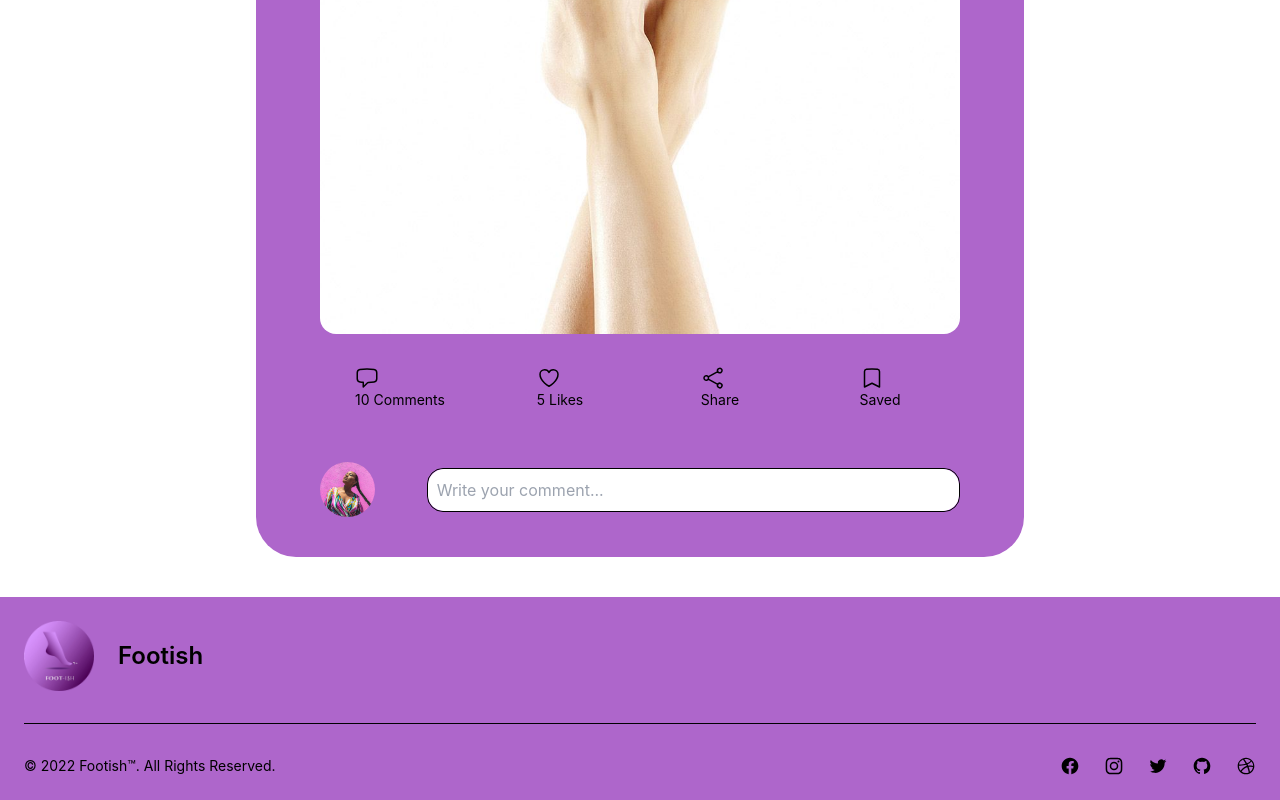
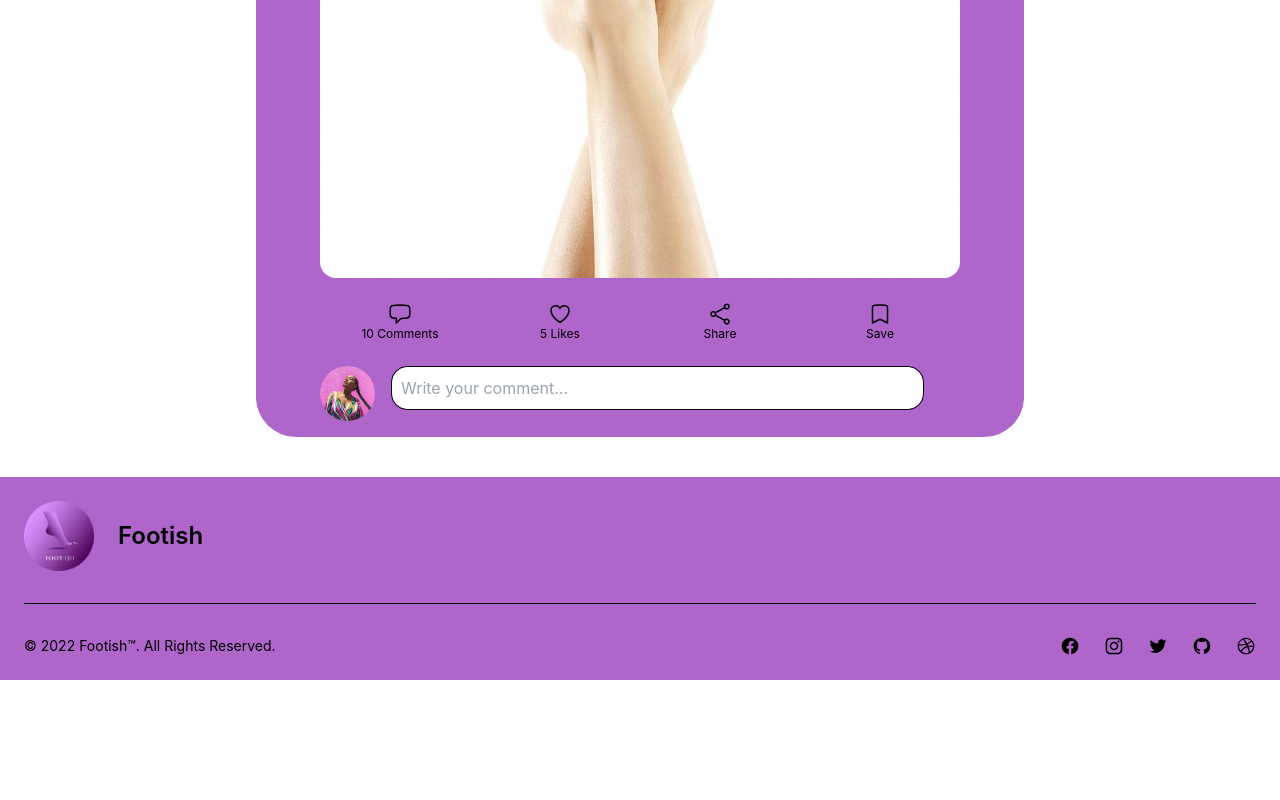
Before and after one commit to omiguelgomes/footish, a Next.js app: page /profiles/post in a window 1280 px wide. Shown: the part 617-1417 px from the top of the page. After the commit the page ends 1297 px from the top, so only its background shows below. Built offline with nearby package versions, Linux system fonts and the light colour scheme.

Commit message:
about page done

```diff
--- /dev/null
+++ b/pages/about.js
@@ -0,0 +1,12 @@
+import { LockClosedIcon } from '@heroicons/react/20/solid'
+import Image from 'next/image'
+
+export default function About() {
+  return (
+    <>
+      <div class="h-screen flex items-center mx-auto">
+        <h1>Text talking about the company, etc</h1>
+      </div>
+    </>
+  )
+}
--- a/pages/profiles/post.js
+++ b/pages/profiles/post.js
@@ -6,7 +6,7 @@ import {ChatBubbleLeftIcon, HeartIcon, ShareIcon, BookmarkIcon} from '@heroicons
 export default function Post() {
     return (
         <>
-            <div class="h-full w-full flex items-center justify-center my-10">
+            <div class="h-full w-full flex items-center justify-center mt-2 lg:mt-6 mb-4">
                 <div class="w-10/12">
                     <div class="flex items-center justify-between">
                         <div class="gap-3.5	flex items-center ">
@@ -19,42 +19,42 @@ export default function Post() {
                             />
                             <div class="flex flex-col">
                                 <b class="mb-2 capitalize">sofia müller</b>
-                                <time datetime="06-08-21" class="text-gray-400 text-xs">06 August at 09.15 PM
+                                <time datetime="06-08-21" class="text-xs">06 August at 09.15 PM
                                 </time>
                             </div>
                         </div>
                     </div>
-                    <div class="whitespace-pre-wrap my-7">Hello guys ?</div>
+                    <div class="my-2">Hello guys ?</div>
                         <Image
                             className="rounded-2xl"
                             layout="responsive"
-                            width="55vw"
-                            height="55vw"
+                            width="1vw"
+                            height="1vw"
                             src="/assets/feet.jpeg"
                             alt="Your Profile"
                         />
-                        <div class="container grid grid-cols-2 sm:grid-cols-4 h-16 my-8">
-                            <div class="mx-auto">
-                                <ChatBubbleLeftIcon className="h-6 w-6" aria-hidden="true" />
-                                <div class="text-sm	">10 Comments</div>
+                        <div class="container grid grid-cols-4 sm:grid-cols-4 my-6">
+                            <div>
+                                <ChatBubbleLeftIcon className="h-6 w-6 mx-auto" aria-hidden="true" />
+                                <div class="text-xs text-center">10 Comments</div>
                             </div>
-                            <div class="mx-auto">
-                                <HeartIcon className="h-6 w-6" aria-hidden="true" />
-                                <div class="text-sm">5 Likes</div>
+                            <div>
+                                <HeartIcon className="h-6 w-6 mx-auto" aria-hidden="true" />
+                                <div class="text-xs text-center">5 Likes</div>
                             </div>
-                            <div class="mx-auto">
-                                <ShareIcon className="h-6 w-6" aria-hidden="true" />
-                                <div class="text-sm">Share</div>
+                            <div>
+                                <ShareIcon className="h-6 w-6 mx-auto" aria-hidden="true" />
+                                <div class="text-xs text-center">Share</div>
                             </div>
-                            <div class="mx-auto">
-                                <BookmarkIcon className="h-6 w-6" aria-hidden="true" />
-                                <div class="text-sm">Saved</div>
+                            <div>
+                                <BookmarkIcon className="h-6 w-6 mx-auto" aria-hidden="true" />
+                                <div class="text-xs text-center">Save</div>
                             </div>
                         </div>
-                        <div class="flex items-center justify-between mt-4">
+                        <div class="flex mt-4">
                             <Image class="rounded-full" src="/assets/profile_photo.jpeg" width="55vw" height="55vw"/>
-                            <div class="h-11 w-10/12 border rounded-2xl overflow-hidden">
-                                <input type="text" class="h-full w-full outline-none rounded-2xl" placeholder="  Write your comment..." name="comment"/>
+                            <div class="h-11 w-10/12 border rounded-2xl overflow-hidden ml-4">
+                                <input type="text" class="h-full w-full rounded-2xl" placeholder="  Write your comment..." name="comment"/>
                             </div>
                         </div>
                 </div>
```
